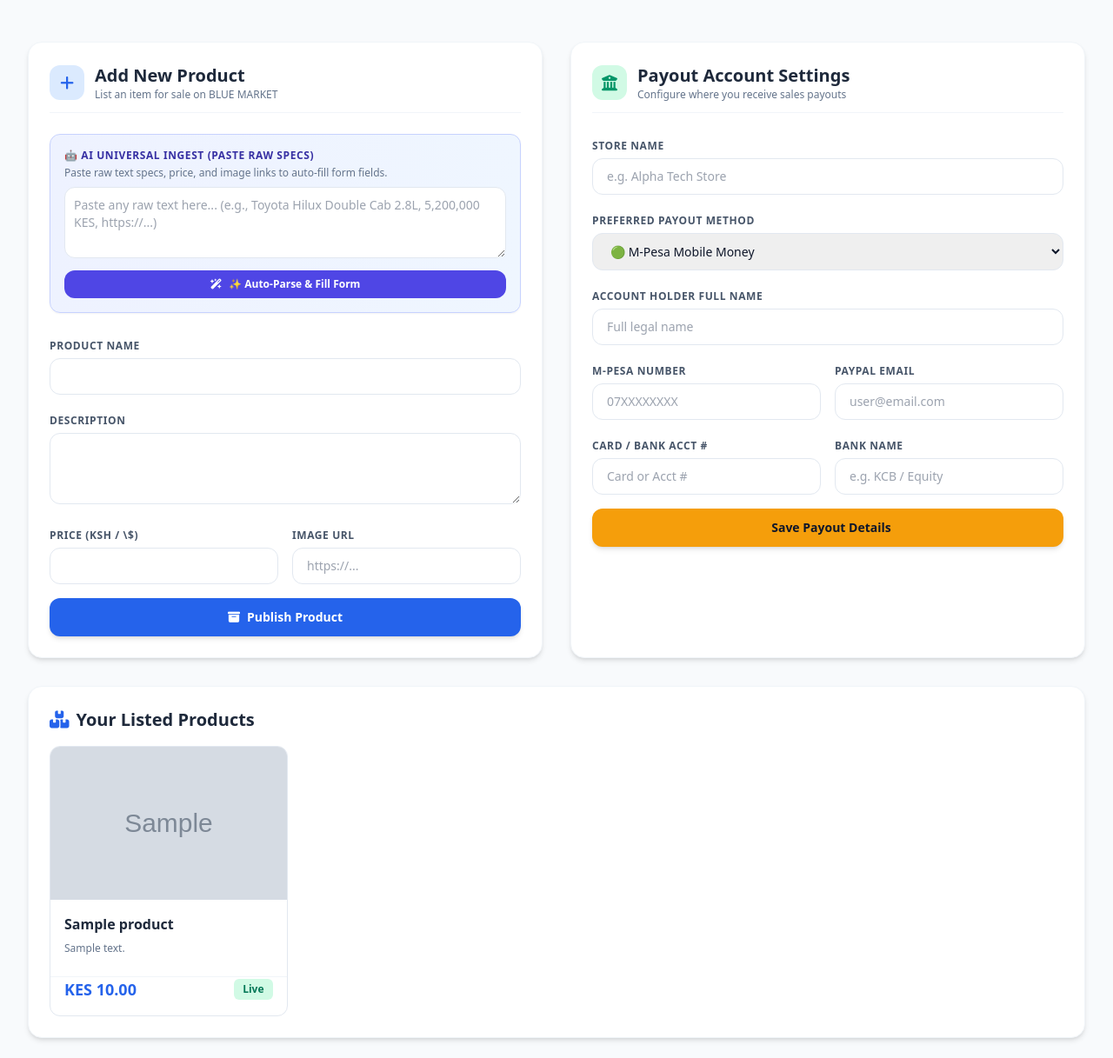
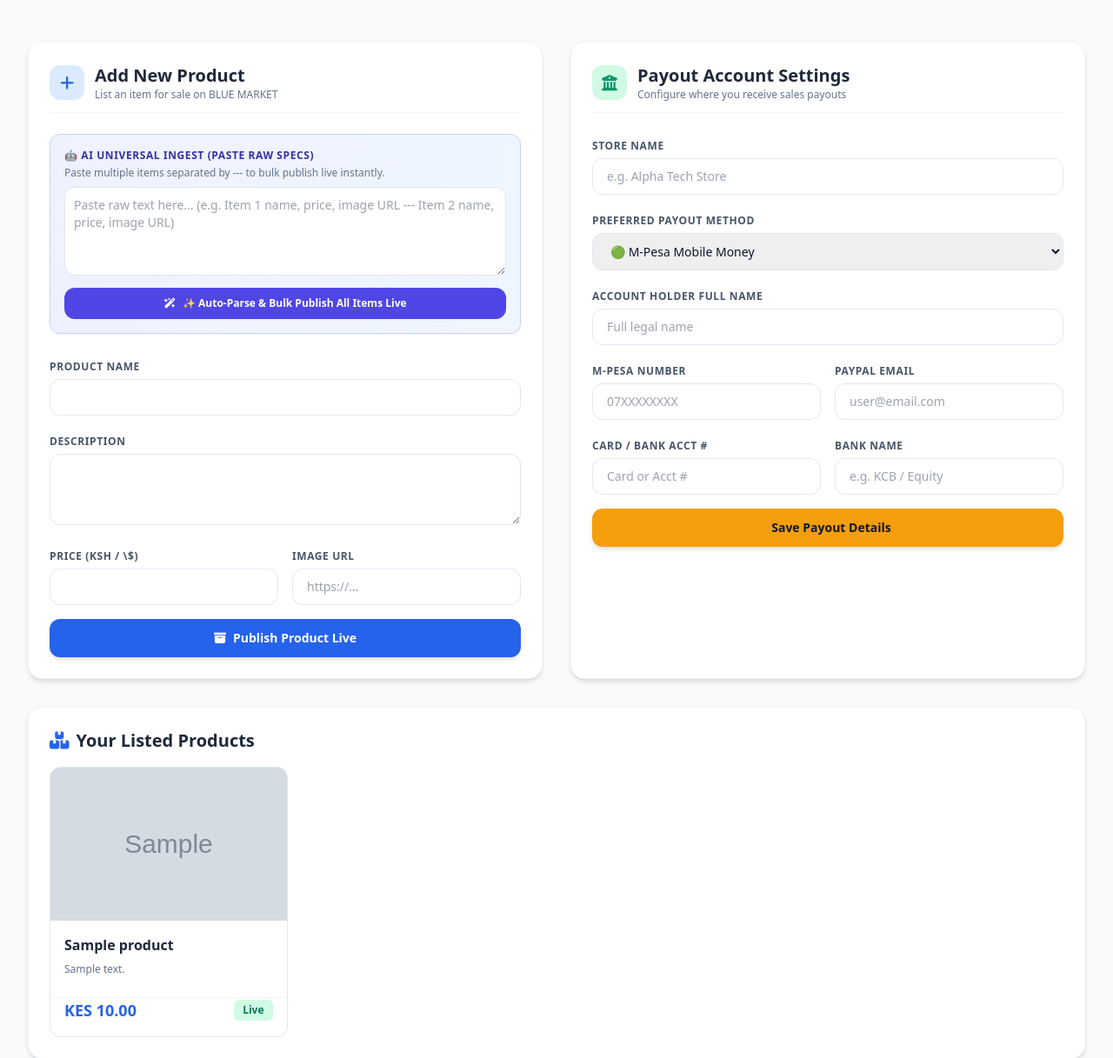
Before and after one commit to samuelk-dot/blue-market, a Django app: page /dashboard/ in a window 1280 px wide. Shown: the part 127-1344 px from the top of the page at 87% size. Run offline with Django 5.2, Linux system fonts and the light colour scheme; a user stored in the database is signed in; data comes from the database, SQL or seed files in the repository; tables that the repository leaves empty hold one stand-in row (values such as "Sample post"); grey boxes marked "Sample" are stand-in pictures; some libraries are stand-ins or nearby versions.

Commit message:
complete dashboard with clean bulk AI auto-publisher

```diff
--- a/store/templates/store/dashboard.html
+++ b/store/templates/store/dashboard.html
@@ -23,10 +23,10 @@
                 <label class="block text-xs font-bold text-indigo-800 uppercase tracking-wider mb-1">
                     🤖 AI Universal Ingest (Paste Raw Specs)
                 </label>
-                <p class="text-xs text-slate-500 mb-2">Paste raw text specs, price, and image links to auto-fill form fields.</p>
-                <textarea id="aiRawInput" rows="3" placeholder="Paste any raw text here... (e.g., Toyota Hilux Double Cab 2.8L, 5,200,000 KES, https://...)" class="w-full p-2.5 border border-slate-200 rounded-xl text-sm bg-white mb-2 focus:ring-2 focus:ring-indigo-500 focus:outline-none"></textarea>
-                <button type="button" onclick="parseWithAI()" class="w-full bg-indigo-600 hover:bg-indigo-700 text-white font-bold py-2 px-4 rounded-xl text-xs transition flex items-center justify-center gap-2">
-                    <i class="fa-solid fa-wand-magic-sparkles"></i> ✨ Auto-Parse & Fill Form
+                <p class="text-xs text-slate-500 mb-2">Paste multiple items separated by --- to bulk publish live instantly.</p>
+                <textarea id="aiRawInput" rows="4" placeholder="Paste raw text here... (e.g. Item 1 name, price, image URL --- Item 2 name, price, image URL)" class="w-full p-2.5 border border-slate-200 rounded-xl text-sm bg-white mb-2 focus:ring-2 focus:ring-indigo-500 focus:outline-none"></textarea>
+                <button type="button" onclick="parseAndAutoPublishAll()" class="w-full bg-indigo-600 hover:bg-indigo-700 text-white font-bold py-2.5 px-4 rounded-xl text-xs transition flex items-center justify-center gap-2">
+                    <i class="fa-solid fa-wand-magic-sparkles"></i> ✨ Auto-Parse & Bulk Publish All Items Live
                 </button>
             </div>
 
@@ -55,7 +55,7 @@
                 </div>
 
                 <button type="submit" name="add_product" class="w-full bg-blue-600 hover:bg-blue-700 text-white font-bold py-3 rounded-xl text-sm transition shadow-md flex items-center justify-center gap-2">
-                    <i class="fa-solid fa-box-archive"></i> Publish Product
+                    <i class="fa-solid fa-box-archive"></i> Publish Product Live
                 </button>
             </form>
         </div>
@@ -163,42 +163,83 @@
 
 </div>
 
-<!-- JAVASCRIPT LOGIC -->
+<!-- JAVASCRIPT LOGIC FOR BULK AI AUTO-PUBLISHING -->
 <script>
-function parseWithAI() {
-    const rawText = document.getElementById('aiRawInput').value;
-    if(!rawText) {
-        alert('Please paste some raw text first!');
+async function parseAndAutoPublishAll() {
+    const rawText = document.getElementById('aiRawInput').value.trim();
+    if (!rawText) {
+        alert('Please paste item details first!');
         return;
     }
 
-    // Auto-fill description
-    const descField = document.getElementById('product_desc_input');
-    if(descField) descField.value = rawText;
+    // Splits multiple items separated by '---' or double line breaks into separate products
+    let rawBlocks = rawText.split(/---|\n\s*\n/).map(b => b.trim()).filter(b => b.length > 0);
 
-    // Auto-detect price numbers
-    const numbers = rawText.match(/\d[\d,\.]*/g);
-    if(numbers && numbers.length > 0) {
-        const possiblePrice = numbers[numbers.length - 1].replace(/,/g, '');
-        const priceField = document.getElementById('product_price_input');
-        if(priceField && parseFloat(possiblePrice) > 1000) {
-            priceField.value = possiblePrice;
+    if (rawBlocks.length === 0) {
+        alert('No valid items found.');
+        return;
+    }
+
+    const csrfToken = document.querySelector('[name=csrfmiddlewaretoken]').value;
+    let successCount = 0;
+
+    for (let i = 0; i < rawBlocks.length; i++) {
+        const block = rawBlocks[i];
+        const lines = block.split('\n').map(l => l.trim()).filter(l => l.length > 0);
+
+        // First line becomes product name
+        const name = lines[0] ? lines[0].substring(0, 100) : `Parsed Item ${i + 1}`;
+
+        // Entire block becomes description
+        const description = block;
+
+        // Auto-detect price (looks for numbers > 1000)
+        let price = 0;
+        const numbers = block.match(/\d[\d,\.]*/g);
+        if (numbers) {
+            for (let numStr of numbers) {
+                const cleanNum = parseFloat(numStr.replace(/,/g, ''));
+                if (cleanNum > 1000) {
+                    price = cleanNum;
+                    break;
+                }
+            }
+        }
+
+        // Auto-detect image URL link
+        let imageUrl = '';
+        const urlMatch = block.match(/https?:\/\/[^\s]+/g);
+        if (urlMatch && urlMatch.length > 0) {
+            imageUrl = urlMatch[0];
+        }
+
+        // Prepare data to send to backend
+        const formData = new FormData();
+        formData.append('add_product', '1');
+        formData.append('name', name);
+        formData.append('description', description);
+        formData.append('price', price);
+        formData.append('image_url', imageUrl);
+
+        try {
+            const response = await fetch(window.location.href, {
+                method: 'POST',
+                headers: {
+                    'X-CSRFToken': csrfToken
+                },
+                body: formData
+            });
+
+            if (response.ok) {
+                successCount++;
+            }
+        } catch (err) {
+            console.error(`Error auto-publishing item ${i + 1}:`, err);
         }
     }
 
-    // Auto-detect image URL if http link is present in text
-    const urlMatch = rawText.match(/https?:\/\/[^\s]+/g);
-    if(urlMatch && urlMatch.length > 0) {
-        const imageField = document.getElementById('product_image_input');
-        if(imageField) imageField.value = urlMatch[0];
-    }
-
-    // Use first line as product name title
-    const lines = rawText.split('\n');
-    const nameField = document.getElementById('product_name_input');
-    if(nameField) nameField.value = lines[0].substring(0, 50);
-
-    alert('✨ AI successfully parsed name, price, image URL, and description!');
+    alert(`✨ Success! ${successCount} separate item(s) were automatically created and published live!`);
+    window.location.reload();
 }
 </script>
 
```
